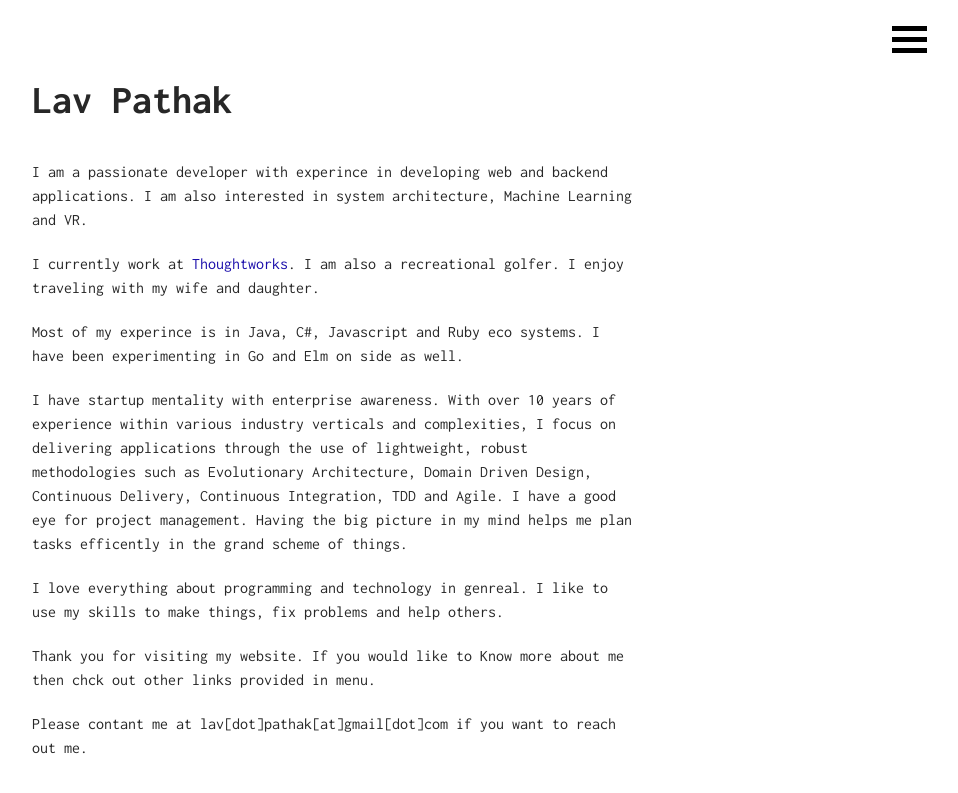
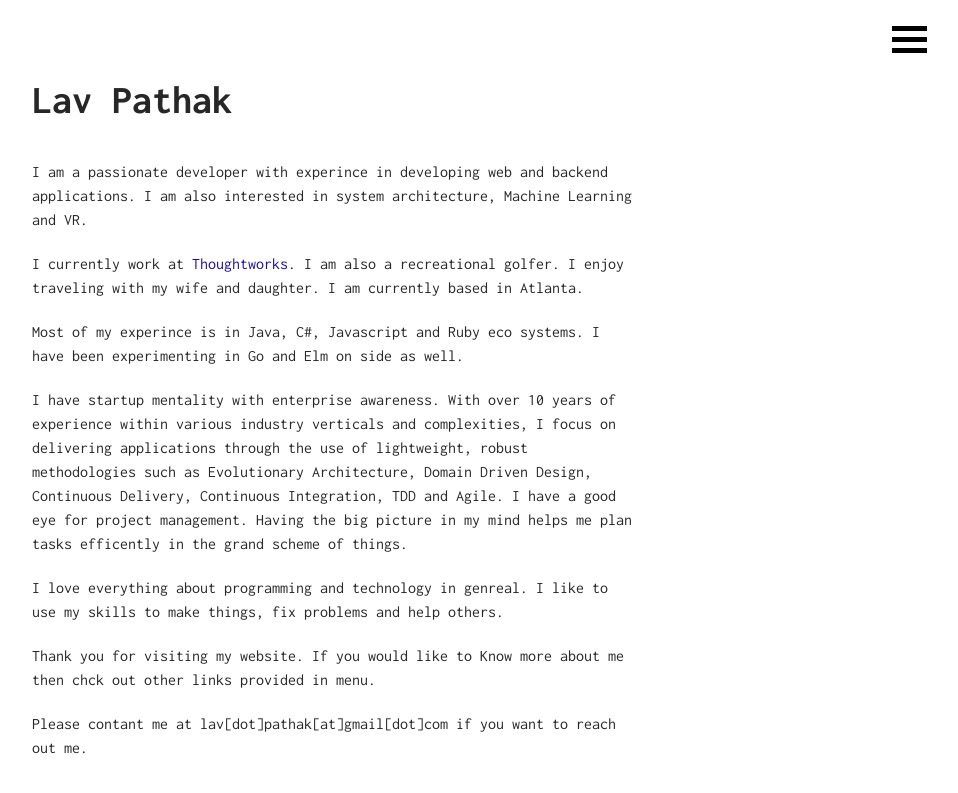
Before and after one commit to lavpathak/lavpathak.com, a Jekyll site: the page built from index.html, in a window 1280 px wide. Shown: the top 793 px of the page, without its empty margins (308-1266 px from the left). Built offline with Jekyll 4.4.1, drawn with Linux system fonts in a browser that asks for light colours.

Commit message:
Add location in about me.

```diff
--- a/index.html
+++ b/index.html
@@ -8,7 +8,7 @@
 
 <div class="paragraph">
   I currently work at <a href="http://www.thoughtworks.com">Thoughtworks</a>.
-  I am also a recreational golfer. I enjoy traveling with my wife and daughter.
+  I am also a recreational golfer. I enjoy traveling with my wife and daughter. I am currently based in Atlanta.
 </div>
 
 <div class="paragraph">
```
